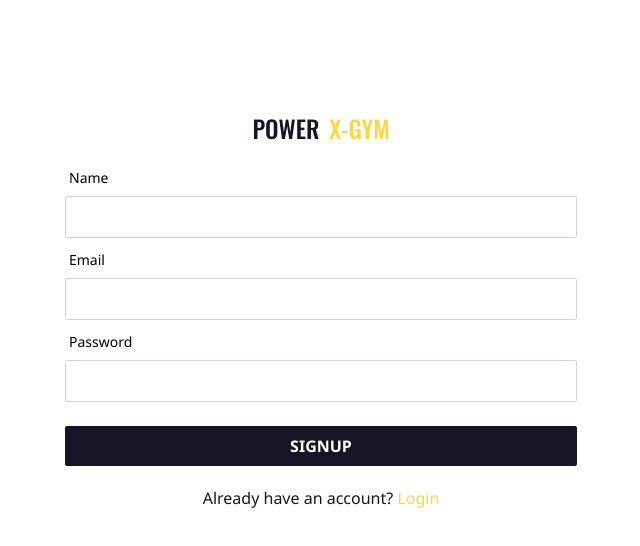
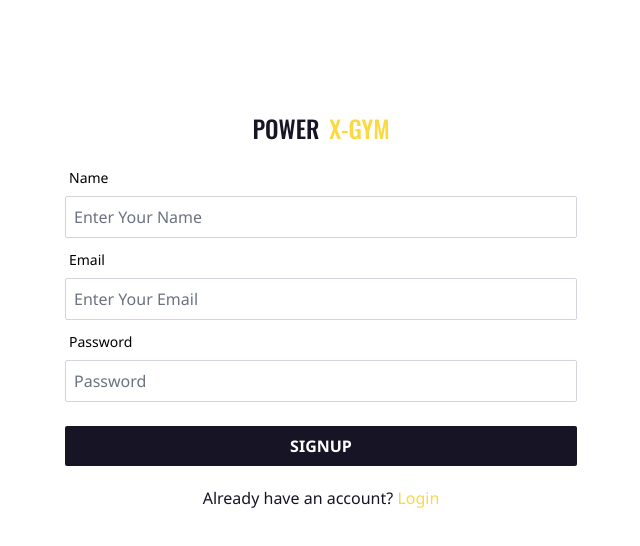
Before and after one commit to azimuddin2/power-x-gym-client, a React (Create React App) app: page /signup in a window 1280 px wide. Shown: the top 546 px of the page, without its empty margins (319-959 px from the left). Built offline with nearby package versions, Linux system fonts and the light colour scheme.

Commit message:
added firebase config file

```diff
--- a/package.json
+++ b/package.json
@@ -8,6 +8,7 @@
     "@testing-library/jest-dom": "^5.16.5",
     "@testing-library/react": "^13.4.0",
     "@testing-library/user-event": "^13.5.0",
+    "firebase": "^10.8.1",
     "flowbite": "^1.8.1",
     "flowbite-react": "^0.6.1",
     "react": "^18.2.0",
--- /dev/null
+++ b/src/firebase/firebase.config.js
@@ -0,0 +1,19 @@
+// Import the functions you need from the SDKs you need
+import { initializeApp } from "firebase/app";
+// TODO: Add SDKs for Firebase products that you want to use
+// https://firebase.google.com/docs/web/setup#available-libraries
+
+// Your web app's Firebase configuration
+const firebaseConfig = {
+    apiKey: process.env.REACT_APP_apiKey,
+    authDomain: process.env.REACT_APP_authDomain,
+    projectId: process.env.REACT_APP_projectId,
+    storageBucket: process.env.REACT_APP_storageBucket,
+    messagingSenderId: process.env.REACT_APP_messagingSenderId,
+    appId: process.env.REACT_APP_appId
+};
+
+// Initialize Firebase
+const app = initializeApp(firebaseConfig);
+
+export default app;
--- a/src/pages/Login/Login/Login.js
+++ b/src/pages/Login/Login/Login.js
@@ -21,13 +21,13 @@ const Login = () => {
                 </p>
             </Link>
             <div className='form'>
-                {/* <h1 className='text-center text-3xl font-medium mb-6'>Login</h1> */}
                 <form onSubmit={handleSubmit}>
                     <div>
                         <label htmlFor="email" className="block ml-1 mb-2 text-sm font-medium">Email</label>
                         <input
                             type="email"
                             name="email"
+                            placeholder='Enter Your Email'
                             className="border border-gray-300 text-gray-900 rounded-sm w-full p-2 focus:outline-none focus:border-primary focus:ring-1 focus:ring-primary "
                             required
                         />
@@ -37,6 +37,7 @@ const Login = () => {
                         <input
                             type="password"
                             name='password'
+                            placeholder='Password'
                             className="border border-gray-300 text-gray-900 rounded-sm w-full p-2 focus:outline-none focus:border-primary focus:ring-1 focus:ring-primary "
                             required
                         />
--- a/src/pages/Login/SignUp/SignUp.js
+++ b/src/pages/Login/SignUp/SignUp.js
@@ -27,6 +27,7 @@ const SignUp = () => {
                         <input
                             type="text"
                             name="name"
+                            placeholder='Enter Your Name'
                             className="border border-gray-300 text-gray-900 rounded-sm w-full p-2 focus:outline-none focus:border-primary focus:ring-1 focus:ring-primary "
                             required
                         />
@@ -36,6 +37,7 @@ const SignUp = () => {
                         <input
                             type="email"
                             name="email"
+                            placeholder='Enter Your Email'
                             className="border border-gray-300 text-gray-900 rounded-sm w-full p-2 focus:outline-none focus:border-primary focus:ring-1 focus:ring-primary "
                             required
                         />
@@ -45,6 +47,7 @@ const SignUp = () => {
                         <input
                             type="password"
                             name='password'
+                            placeholder='Password'
                             className="border border-gray-300 text-gray-900 rounded-sm w-full p-2 focus:outline-none focus:border-primary focus:ring-1 focus:ring-primary "
                             required
                         />
```
Also changed, not shown: 1 other file (tests, documents, lock files or other folders).
